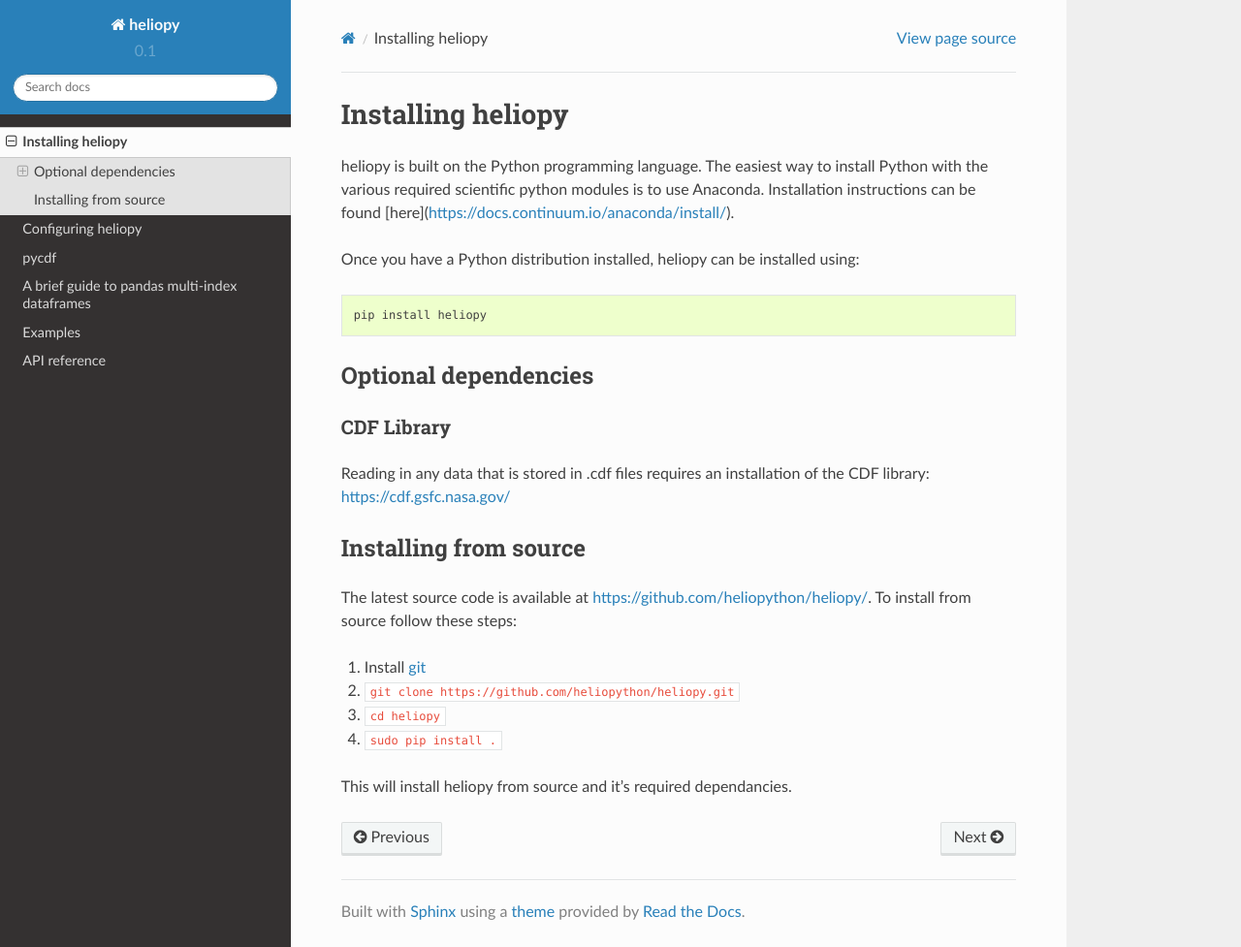
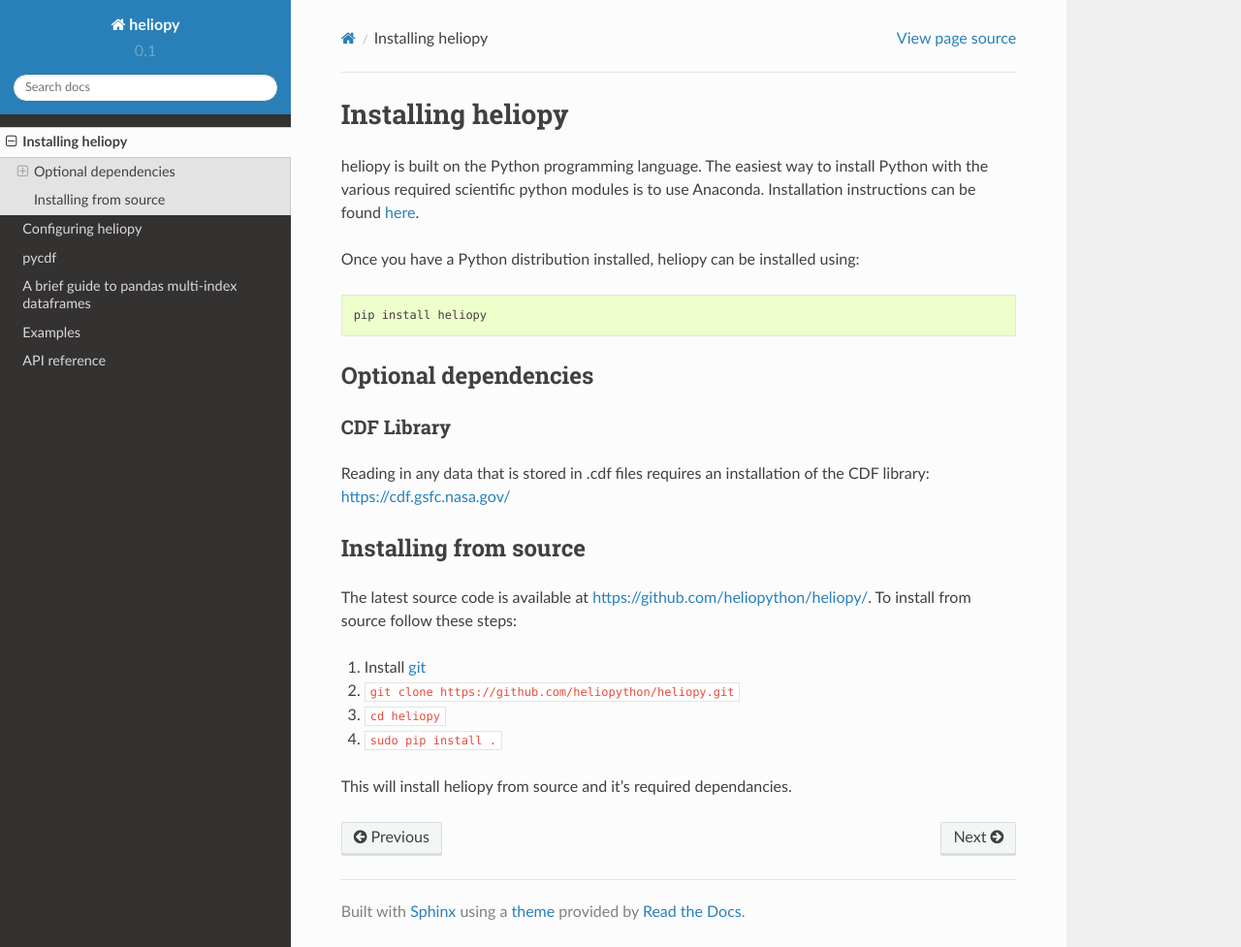
Before and after one commit to heliopython/heliopy, a Sphinx documentation site: the page built from doc/source/installing.rst, in a window 1280 px wide and 977 px high. Shown: the whole window at 97% size. Built offline with Sphinx 7.4.7 and the Read the Docs theme 2.0.0, drawn with Linux system fonts in a browser that asks for light colours.

Commit message:
Fix link

```diff
--- a/doc/source/installing.rst
+++ b/doc/source/installing.rst
@@ -3,7 +3,7 @@
 
 heliopy is built on the Python programming language. The easiest way to install
 Python with the various required scientific python modules is to use Anaconda.
-Installation instructions can be found [here](https://docs.continuum.io/anaconda/install/).
+Installation instructions can be found `here <https://docs.continuum.io/anaconda/install/>`_.
 
 Once you have a Python distribution installed, heliopy can be installed using::
 
```
